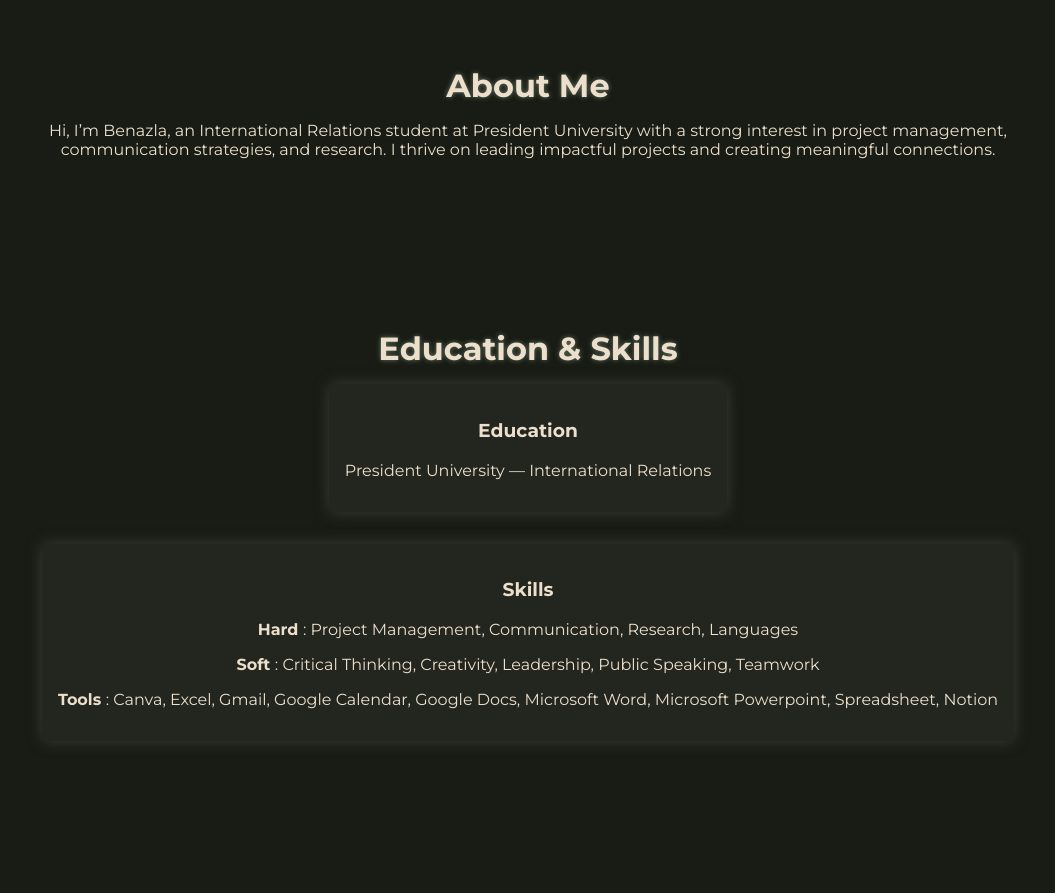
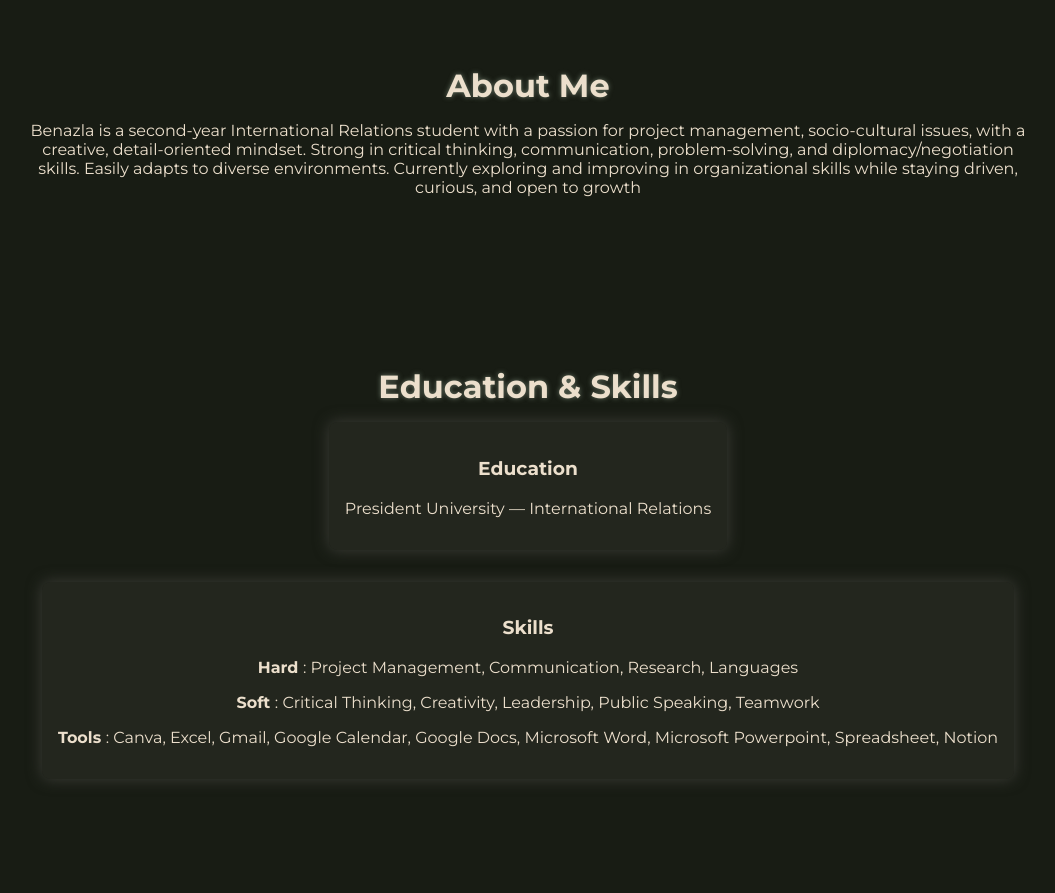
Before and after one commit to sissyadr/portfolio-benazla, a plain HTML site: page index.html in a window 1280 px wide. Shown: the part 860-1753 px from the top of the page, without its empty margins (112-1167 px from the left). Drawn offline with Linux system fonts and the light colour scheme.

Commit message:
index.html

```diff
--- a/index.html
+++ b/index.html
@@ -35,7 +35,10 @@
 
 <section id="about" class="section">
   <h2>About Me</h2>
-  <p>Hi, I’m Benazla, an International Relations student at President University with a strong interest in project management, communication strategies, and research. I thrive on leading impactful projects and creating meaningful connections.</p>
+  <p>Benazla is a second-year International Relations student with a passion for project management, socio-cultural issues, with a
+creative, detail-oriented mindset. Strong in critical thinking, communication, problem-solving, and
+diplomacy/negotiation skills. Easily adapts to diverse environments. Currently exploring and improving in
+organizational skills while staying driven, curious, and open to growth</p>
 </section>
 
 <section id="education" class="section">
```
